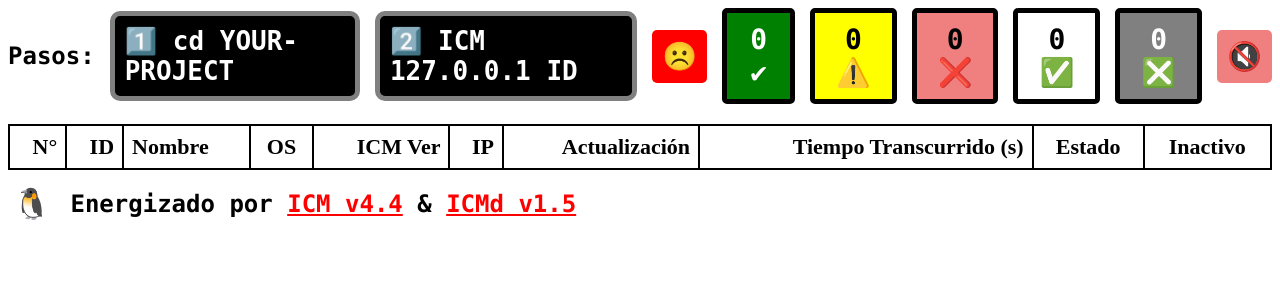
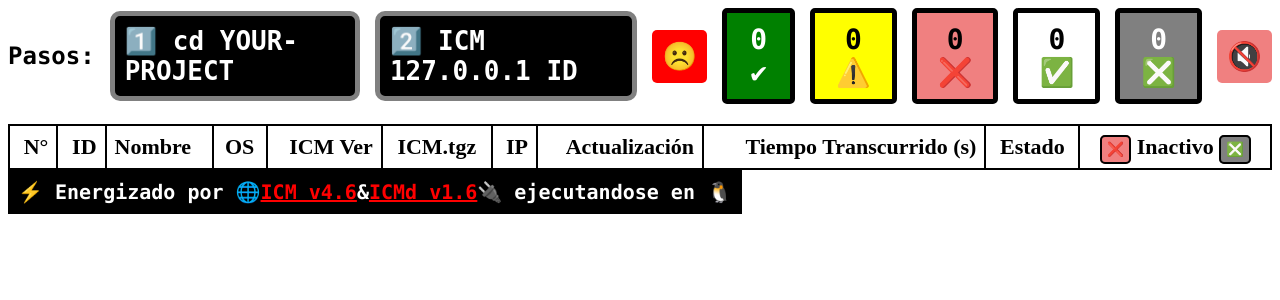
Before and after one commit to nelbren/ICMd, a Flask app: page / in a window 1280 px wide. Shown: the top 300 px of the page. Run offline with Flask 3, Linux system fonts and the light colour scheme; lists and menus that the app fills with data are empty; parts of the project's set-up code (start-up, migrations or seed data) failed here and were passed over; some libraries are stand-ins or nearby versions.

Commit message:
🍎→v1.6 (2025-02-20): Enable receiving ICM.tgz from ICM

```diff
--- a/app.py
+++ b/app.py
@@ -4,12 +4,13 @@ import os
 import time
 import socket
 import platform
+from datetime import datetime, date
 from canvas import getStudents
 from flask_socketio import SocketIO
 from flask import Flask, render_template, request, jsonify
 
-MY_VERSION = 1.5
-ICM_VERSION = 4.4
+MY_VERSION = 1.6
+ICM_VERSION = 4.6
 DEBUG = 0
 
 app = Flask(__name__)
@@ -17,6 +18,14 @@ socketio = SocketIO(app, cors_allowed_origins="*", ssl_context=None)
 
 # Diccionario para almacenar el estado de los clientes
 clients_status = getStudents()  # {}
+
+
+def sizeof_fmt(num, suffix='B'):
+    for unit in ['', 'Ki', 'Mi', 'Gi', 'Ti', 'Pi', 'Ei', 'Zi']:
+        if abs(num) < 1024.0:
+            return "%3.1f%s%s" % (num, unit, suffix)
+        num /= 1024.0
+    return "%.1f%s%s" % (num, 'Yi', suffix)
 
 
 def get_status_row_color(last_update, status):
@@ -49,7 +58,7 @@ def get_status_emoji(status):
 
 
 def get_os_emoji(OS):
-    if OS == "MACOS":
+    if OS in ["MACOS", "DARWIN"]:
         return "🍎"
     elif OS == "LINUX":
         return "🐧"
@@ -57,6 +66,7 @@ def get_os_emoji(OS):
         return "🪟"
     elif OS == "RASPBERRY":
         return "🍓"
+    print("OS ->", OS)
     return "⁉️"
 
 
@@ -132,12 +142,63 @@ def update():
                     "OS": OS
                 }
         # print(f"{id} -> {data}", flush=True)
-
+        # print('update->', data)
         socketio.emit('update_status', data)
         return jsonify({"message": "Updated successfully"}), 200
     else:
         print(f"❌🆔{id}❓UNKNOWN")
     return jsonify({"error": "Invalid data"}), 400
+
+
+def get_details(uploadDst):
+    stat = os.stat(uploadDst)
+    f1 = time.ctime(stat.st_mtime)
+    f2 = datetime.strptime(f1, "%a %b %d %H:%M:%S %Y") \
+                 .strftime("%Y-%m-%d %H:%M:%S")
+    sizeStr = sizeof_fmt(stat.st_size)
+    return f2, sizeStr
+
+
+def update_uploads():
+    currentDate = date.today()
+    uploadDir = f'ICM/{currentDate}'
+    if os.path.exists(uploadDir):
+        for filename in os.listdir(uploadDir):
+            # print(filename)
+            id = filename.split('_')[0]
+            uploadDst = f'{uploadDir}/{filename}'
+            f2, sizeStr = get_details(uploadDst)
+            client_status = clients_status[id]
+            client_status['icmTGZ'] = f'{sizeStr}📦'
+            clients_status[id] = client_status
+
+
+@app.route('/upload/<id>', methods=['GET', 'POST'])
+def upload(id):
+    if request.method == 'POST':
+        if id in clients_status:
+            currentDate = date.today()
+            name = clients_status[id]["name"]
+            name = name.replace(' ', '_')
+            uploadDir = f'ICM/{currentDate}'
+            if not os.path.exists(uploadDir):
+                os.makedirs(uploadDir)
+            uploadName = f'{id}_{name}_ICM.tgz'
+            uploadDst = f'{uploadDir}/{uploadName}'
+            file = request.files['filedata']
+            # print(timestamp, file)
+            file.save(uploadDst)
+            f2, sizeStr = get_details(uploadDst)
+            detail = f2 + ' | ' + sizeStr
+            client_status = clients_status[id]
+            client_status['icmTGZ'] = f'{sizeStr}📦'
+            client_status['id'] = id
+            clients_status[id] = client_status
+            # print('upload->', client_status)
+            socketio.emit('update_status', client_status)
+            return f'¡📦 {uploadName} ({detail}) ✅ Upload successful 😎!'
+        else:
+            return f'🚫 Nice try {id} 🙃!'
 
 
 @socketio.on('request_status')
@@ -158,6 +219,7 @@ def send_status():
         ip = info.get("ip", "N/A")
         OS = info.get("OS", "N/A")
         icmVersion = info.get("icmVersion", "N/A")
+        icmTGZ = info.get("icmTGZ", "N/A")
         if DEBUG:
             print(f"🔃➜🌐➜💻{ip}🆔{id}")
         # print("request_status ->", ip)
@@ -185,7 +247,8 @@ def send_status():
                     "status": status,
                     "ip": ip,
                     "OS": OS,
-                    "icmVersion": icmVersion
+                    "icmVersion": icmVersion,
+                    "icmTGZ": icmTGZ
                 }
         socketio.emit('update_status', data)
     # Emitir los contadores al frontend
@@ -227,5 +290,12 @@ def handle_ping():
     socketio.emit('pong_client', {'timestamp': time.time()})
 
 
+OS = getOSM()
+osEmoji = get_os_emoji(OS)
+currentDate = date.today()
+print(f'\n⚡️ Energizado por 🌐 ICMd v{MY_VERSION}'
+      f' 🔌 ejecutandose en {osEmoji} el {currentDate}\n')
+update_uploads()
+
 if __name__ == '__main__':
     socketio.run(app, debug=True)
--- a/canvas.py
+++ b/canvas.py
@@ -59,7 +59,7 @@ def getStudents_from_canvas():
 
 def createCSV(students):
     with open('students.json', 'w') as outfile:
-        json.dump(students, outfile)
+        json.dump(students, outfile, indent=4)
 
 
 def getStudents_from_json():
--- a/static/index.css
+++ b/static/index.css
@@ -104,18 +104,19 @@ td:nth-child(3) {  /* La tercera columna es 'Nombre' */
 }
 
 /* Alinear la IP, Actualización y Tiempo transcurrido a la derecha */
-td:nth-child(5),  /* IP (4ta columna) */
-td:nth-child(6),  /* Actualización (5ta columna) */
-td:nth-child(7), /* Tiempo transcurrido (6ta columna) */
-td:nth-child(8) { /* Tiempo transcurrido (6ta columna) */
+td:nth-child(5),  /* ICM.tgz */
+td:nth-child(6),  /* IP (4ta columna) */
+td:nth-child(7),  /* Actualización (5ta columna) */
+td:nth-child(8), /* Tiempo transcurrido (6ta columna) */
+td:nth-child(9) { /* Tiempo transcurrido (6ta columna) */
     text-align: right;
 
 }
 
 /* Centrar Estado y Ausente (Checkbox) */
 td:nth-child(4),  /* OS (4ta columna) */
-td:nth-child(9),  /* Estado (7ma columna) */
-td:nth-child(10) { /* Ausente (8va columna) */
+td:nth-child(10),  /* Estado (7ma columna) */
+td:nth-child(11) { /* Ausente (8va columna) */
     text-align: center;
 }
 
@@ -245,16 +246,15 @@ h2 {
 .icmd-os {
     display: flex;
     justify-content: center;
-    align-items: right;
-    font-size: 30px;
+    align-items: center;
+    font-size: 20px;
     font-weight: bold;
-    text-align: right;
+    text-align: center;
     color: white;
-    background-color: white;
-    border-radius: 5px;
-    background-color: white;
-    padding: 5px;
+    background-color: black;
+    padding: 10px;
     font-family: "Lucida Console", "Courier New", monospace;
+    margin-bottom: auto;
 }
 
 a {
@@ -272,3 +272,25 @@ a {
     cursor: pointer;
     margin-left: auto;
 }
+
+#toggleOn {
+    cursor: pointer;
+    cursor: pointer;
+    background-color: gray;;
+    color: black;
+    padding: 5px;
+    border-radius: 5px;
+    border: 2px solid black;
+    font-size: 14px;
+}
+
+#toggleOff {
+    cursor: pointer;
+    background-color: LightCoral;
+    color: black;
+    padding: 5px;
+    /*padding: 5px;*/
+    border-radius: 5px;
+    border: 2px solid black;
+    font-size: 14px;
+}
--- a/static/index.js
+++ b/static/index.js
@@ -51,13 +51,14 @@ socket.on('update_status', function(data) {
         row.insertCell(2).textContent = data.name || "Desconocido";  // Nombre
         row.insertCell(3).textContent = data.OS || "N/A";  // OS
         row.insertCell(4).textContent = data.icmVersion || "N/A";
-        row.insertCell(5).textContent = data.ip || "N/A";  // IP
-        row.insertCell(6).textContent = formattedTime;  // Última actualización
-        row.insertCell(7).textContent = elapsedText;  // Tiempo transcurrido
-        row.insertCell(8).textContent = data.status || "❌";  // Estado
+        row.insertCell(5).textContent = data.icmTGZ || "N/AAAA";
+        row.insertCell(6).textContent = data.ip || "N/A";  // IP
+        row.insertCell(7).textContent = formattedTime;  // Última actualización
+        row.insertCell(8).textContent = elapsedText;  // Tiempo transcurrido
+        row.insertCell(9).textContent = data.status || "❌";  // Estado
 
         // Celda de Ignorar con checkbox
-        let ignoreCell = row.insertCell(9);
+        let ignoreCell = row.insertCell(10);
         let checkbox = document.createElement("input");
         checkbox.type = "checkbox";
         checkbox.checked = getIgnoreStatus(data.id);
@@ -73,16 +74,18 @@ socket.on('update_status', function(data) {
         row.cells[2].textContent = data.name || "Desconocido";
         row.cells[3].textContent = data.OS || "N/A";
         row.cells[4].textContent = data.icmVersion || "N/A";
-        row.cells[5].textContent = data.ip || "N/A";
-        row.cells[6].textContent = formattedTime;
-        row.cells[7].textContent = elapsedText;
-        row.cells[8].textContent = data.status || "❌";
+        row.cells[5].textContent = data.icmTGZ || "N/A";
+        row.cells[6].textContent = data.ip || "N/A";
+        row.cells[7].textContent = formattedTime;
+        row.cells[8].textContent = elapsedText;
+        row.cells[9].textContent = data.status || "❌";
     }
 
     let isIgnored = getIgnoreStatus(data.id);
 
     // Aplicar color al campo de Estado
-    let statusCell = row.cells[8];
+    let statusCell = row.cells[9];
+    //console.log('statusCell =>', data.status, statusCell)
     if (!isIgnored) {
         if (data.status === "✔️") {
             statusCell.className = "status-green";
@@ -107,7 +110,7 @@ socket.on('update_status', function(data) {
 });
 
 function updateBackgroundColor() {
-    let statusCells = document.querySelectorAll("#clients-table td:nth-child(8)");
+    let statusCells = document.querySelectorAll("#clients-table td:nth-child(10)");
     let hasRed = false, hasYellow = false;
     //console.log("statusCells->", statusCells)
 
@@ -115,9 +118,9 @@ function updateBackgroundColor() {
         let row = cell.parentNode;
         let isIgnored = row.querySelector("input[type='checkbox']").checked;
         //console.log('row->', row)
-        let statusCell = row.cells[8];
-        console.log("statusCell->", statusCell. isIgnored)
-
+        let statusCell = row.cells[9];
+        //console.log("statusCell->", statusCell, statusCell.className, isIgnored)
+        //console.log("statusCell->", statusCell.className, isIgnored)
         if (isIgnored) {
             row.className = "gray-row"
             //statusCell.className  = "gray-row"
@@ -130,7 +133,7 @@ function updateBackgroundColor() {
         }
     });
 
-    console.log('hasRed->', hasRed, 'hasYellow->', hasYellow)
+    //console.log('hasRed->', hasRed, 'hasYellow->', hasYellow)
     if (hasRed) {
         document.body.style.backgroundColor = "pink";
     } else if (hasYellow) {
@@ -154,8 +157,8 @@ socket.on('update_counters', function(data) {
 });
 
 document.addEventListener("change", function (event) {
-    // console.log("CHANGE");
     if (event.target.classList.contains("ignore-checkbox")) {
+        //console.log("CHANGE");
         let userId = event.target.dataset.userId;
         let isIgnored = event.target.checked;
 
@@ -211,6 +214,26 @@ function updateStatus() {
     }
 }
 
+document.getElementById("toggleOn").addEventListener("click", function() {
+    document.querySelectorAll(".ignore-checkbox").forEach(checkbox => {
+        checkbox.checked = true;
+        // Pequeña espera para asegurar la propagación del evento
+        setTimeout(() => {
+            checkbox.dispatchEvent(new Event("change", { bubbles: true }));
+        }, 0);
+    });
+});
+
+document.getElementById("toggleOff").addEventListener("click", function() {
+    document.querySelectorAll(".ignore-checkbox").forEach(checkbox => {
+        checkbox.checked = false;
+        // Pequeña espera para asegurar la propagación del evento
+        setTimeout(() => {
+            checkbox.dispatchEvent(new Event("change", { bubbles: true }));
+        }, 0);
+    });
+});
+
 // Escuchar respuesta del backend
 socket.on('pong_client', (data) => { lastResponseTime = Date.now(); updateStatus(); });
 socket.emit('request_status');
--- a/templates/index.html
+++ b/templates/index.html
@@ -54,11 +54,12 @@
                 <th class="left">Nombre</th>
                 <th class="center">OS</th>
                 <th class="right">ICM Ver</th>
+                <th class="center">ICM.tgz</th>
                 <th class="right">IP</th>
                 <th class="right">Actualización</th>
                 <th class="right">Tiempo Transcurrido (s)</th>
                 <th class="center">Estado</th>
-                <th class="center">Inactivo</th>
+                <th class="center"><span id="toggleOff">❌</span> Inactivo <span id="toggleOn">❎</span> </th>
             </tr>
         </thead>
         <tbody id="clients-table"></tbody>
@@ -66,11 +67,9 @@
     <script src="{{ url_for('static', filename='index.js') }}" type="text/javascript" defer></script>
     <div class="header-container">
         <div class="icmd-os">
-            {{ osEmoji }}
+                ⚡️ Energizado por 🌐 <a href="https://github.com/nelbren/ICM" target="_blank">ICM v{{ ICM_VERSION }}</a> & <a href="https://github.com/nelbren/ICMd" target="_blank">ICMd v{{ MY_VERSION }}</a>
+                🔌 ejecutandose en {{ osEmoji }}
         </div>
-        <h2>
-            Energizado por <a href="https://github.com/nelbren/ICM" target="_blank">ICM v{{ ICM_VERSION }}</a> & <a href="https://github.com/nelbren/ICMd" target="_blank">ICMd v{{ MY_VERSION }}</a>
-        </h2>
     </div>
 </body>
 </html>
```
Also changed, not shown: 2 other files.
